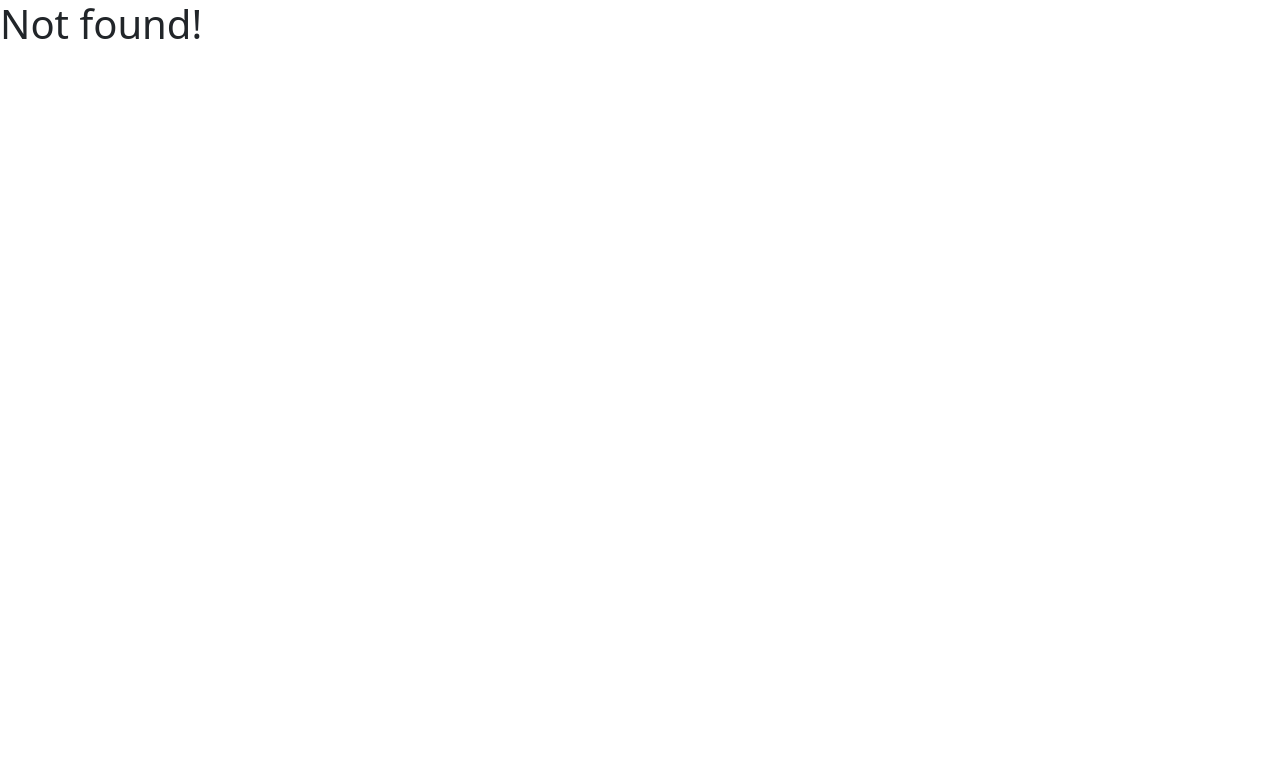
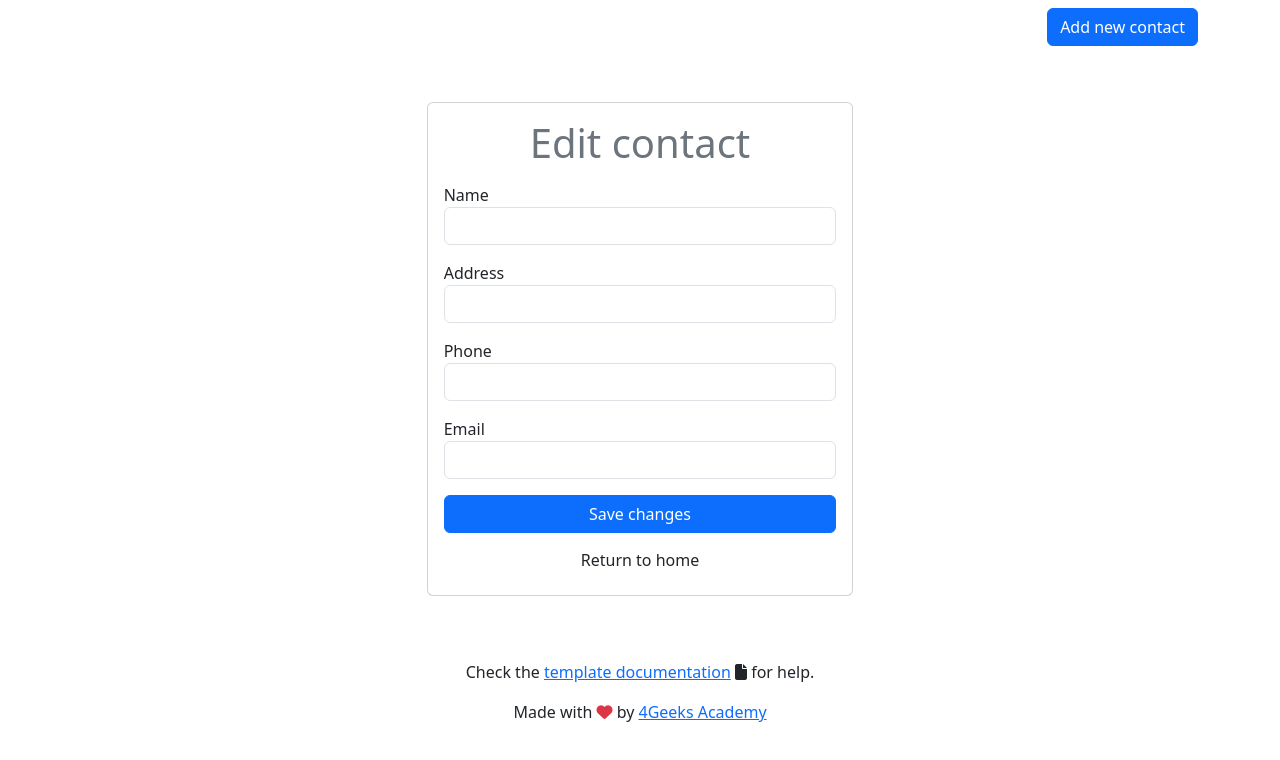
Before and after one commit to 4GeeksAcademy/imHumberto_ContactList, a React (Vite) app: page /edit/1 in a window 1280 px wide. Before the commit this address had no page. Shown: the top 760 px of the page. Built offline with nearby package versions, Linux system fonts and the light colour scheme; no server answers.

Commit message:
nueva pagina de edit, mejoras en el diseño general

```diff
--- a/src/components/ContactCard.jsx
+++ b/src/components/ContactCard.jsx
@@ -1,6 +1,7 @@
 import React from "react";
+import { Link } from "react-router-dom";
 
-const ContactCard = ({ contact, onDelete }) => {
+const ContactCard = ({ contact, onDelete, onEdit }) => {
     return (
         <li className="list-group-item d-flex gap-3 mx-5">
             <div className="d-flex align-items-center">
@@ -12,8 +13,12 @@ const ContactCard = ({ contact, onDelete }) => {
                 <p className="mb-1 text-secondary"><i className="bi bi-telephone-fill"></i> {contact.phone}</p>
                 <p className="mb-1 text-secondary"><i className="bi bi-envelope-fill"></i> {contact.email}</p>
             </div>
-            <button className="btn p-0" onClick={() => onDelete(contact.id)}><i className="bi bi-trash-fill"></i></button>
-            <button className="btn p-0"><i className="bi bi-pen-fill"></i></button>
+            <div className="d-flex align-items-start gap-3">
+                <Link to={`/edit/${contact.id}`}>
+                    <button className="btn p-0" onClick={ ()=> {onEdit(contact.id)} } ><i className="bi bi-pencil-fill"></i></button>
+                </Link>
+                <button className="btn p-0" onClick={() => onDelete(contact.id)}><i className="bi bi-trash-fill"></i></button>
+            </div>
         </li>
     )
 }
--- a/src/pages/Contact.jsx
+++ b/src/pages/Contact.jsx
@@ -3,9 +3,9 @@ import { Link } from "react-router-dom";
 
 export const Contact = () => {
   const [name, setName] = useState("")
+  const [address, setAddress] = useState("")
   const [phone, setPhone] = useState("")
   const [email, setEmail] = useState("")
-  const [address, setAddress] = useState("")
 
   function createContact() {
     console.log("create contact")
@@ -25,12 +25,22 @@ export const Contact = () => {
     .then ((response) => response.json() )
     .then ( (data) => console.log(data) )
 
+    setName ("")
+    setAddress ("")
+    setPhone ("")
+    setEmail ("")
+
   }
+
 
   return (
     <div className="d-flex justify-content-center">
       <div className="card m-5 col-4">
         <div className="card-body">
+
+          <div className="text-center mb-3">
+            <h2 className="display-6 text-secondary">Create new contact</h2>
+          </div>
 
           <div className="mb-3">
             <label className="form-label">Name</label>
--- /dev/null
+++ b/src/pages/Edit.jsx
@@ -0,0 +1,105 @@
+import React, { useEffect, useState } from "react";
+import { Link, useParams } from "react-router-dom";
+
+
+const Edit = ()=> {
+
+    const { id } = useParams()
+
+    const [contact, setContact] = useState ({
+        name: "",
+        address: "",
+        phone: "",
+        email: "",
+    })
+
+    function getContact () {
+
+	fetch('https://playground.4geeks.com/contact/agendas/humberto/contacts')
+	.then( (response) => response.json() )
+	.then( (data) => {
+        const contacto = data.contacts.find ((item) => item.id == id)
+        console.log(contacto)
+        setContact(contacto)
+    } )
+
+  }
+
+  function saveChanges () {
+    console.log("saveChanges")
+
+    const myHeaders = new Headers();
+    myHeaders.append("Content-Type", "application/json");
+
+    const raw = JSON.stringify({
+    "name": contact.name,
+    "address": contact.address,
+    "phone": contact.phone,
+    "email": contact.email
+    });
+
+    const requestOptions = {
+    method: "PUT",
+    headers: myHeaders,
+    body: raw,
+    redirect: "follow"
+    };
+
+    fetch(`https://playground.4geeks.com/contact/agendas/humberto/contacts/${id}`, requestOptions)
+    .then((response) => response.text())
+    .then((result) => console.log(result))
+    .catch((error) => console.error(error));
+
+  }
+
+  useEffect ( () => {
+    console.log('Se estan trayendo los contactos')
+	getContact ()
+  }, [])
+
+
+
+    return (
+        <div className="d-flex justify-content-center">
+            <div className="card m-5 col-4">
+                <div className="card-body">
+                    <div className="text-center mb-3">
+                        <h2 className="display-6 text-secondary">Edit contact</h2>
+                    </div>
+                    <div className="mb-3">
+                        <label>Name</label>
+                        <input type="text" className="form-control" value={contact.name} onChange={(e) => setContact({...contact, name: e.target.value})} />
+                    </div>
+
+                    <div className="mb-3">
+                        <label>Address</label>
+                        <input type="text" className="form-control" value={contact.address} onChange={(e) => setContact({...contact, address: e.target.value})} />
+                    </div>
+
+                    <div className="mb-3">
+                        <label>Phone</label>
+                        <input type="text" className="form-control" value={contact.phone} onChange={(e) => setContact({...contact, phone: e.target.value})} />
+                    </div>
+
+                    <div className="mb-3">
+                        <label>Email</label>
+                        <input type="text" className="form-control" value={contact.email} onChange={(e) => setContact({...contact, email: e.target.value})} />
+                    </div>
+
+                    <div className="d-grid gap-2">
+                        <Link to="/">
+                            <button className="btn btn-primary w-100" onClick={saveChanges}>Save changes</button>
+                        </Link>
+                        <Link to="/" className="btn">
+                            Return to home
+                        </Link>
+                    </div>
+
+                </div>
+            </div>
+        </div>
+
+    )
+}
+
+export default Edit
--- a/src/pages/Home.jsx
+++ b/src/pages/Home.jsx
@@ -40,17 +40,25 @@ export const Home = () => {
 
   }
 
+  function editContact (idToEdit) {
+    console.log("editContact" + idToEdit)
+  }
+
 	return (
-		<div className="mt-5">
+		<div className="d-flex justify-content-center">
+			<div className="mt-5 col-6">
+
 				<ul className="list-group">
 						{/* Map over the 'todos' array from the store and render each item as a list element */}
 						{store && store.contactos?.map((item) => {
 						return (
-						<ContactCard key={item.id} contact={item} onDelete={deleteContact} />
+							<ContactCard key={item.id} contact={item} onDelete={deleteContact} onEdit={ editContact }/>
 						);
 						})}
 				</ul>
 				<br />
+
+			</div>
 		</div>
 	);
 };
--- a/src/routes.jsx
+++ b/src/routes.jsx
@@ -10,6 +10,7 @@ import { Home } from "./pages/Home";
 import { Single } from "./pages/Single";
 import { Demo } from "./pages/Demo";
 import Contact from "./pages/Contact";
+import Edit from "./pages/Edit"
 
 export const router = createBrowserRouter(
     createRoutesFromElements(
@@ -27,6 +28,7 @@ export const router = createBrowserRouter(
         <Route path="/single/:theId" element={ <Single />} />  {/* Dynamic route for single items */}
         <Route path="/demo" element={<Demo />} />
         <Route path="/contact" element={<Contact />} />
+        <Route path="/edit/:id" element={<Edit />} />
       </Route>
     )
 );
```
Lines whose indentation alone changed are shown as unchanged.
